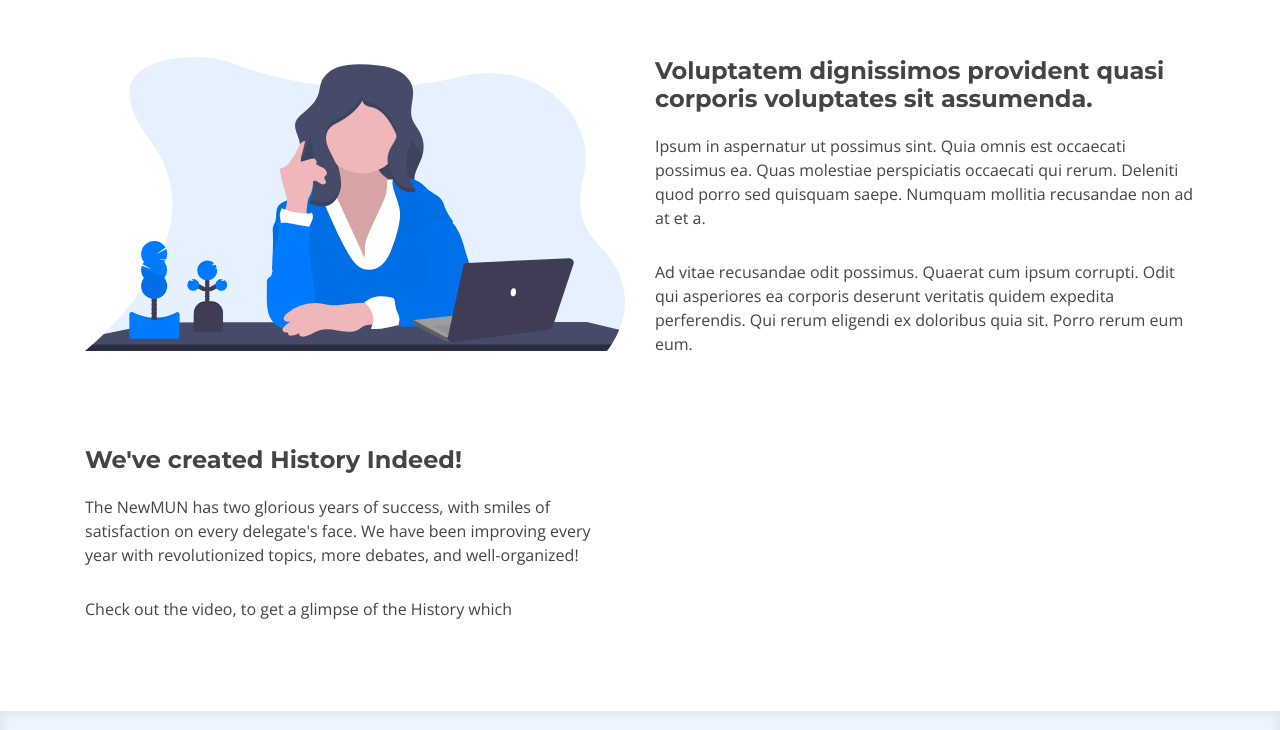
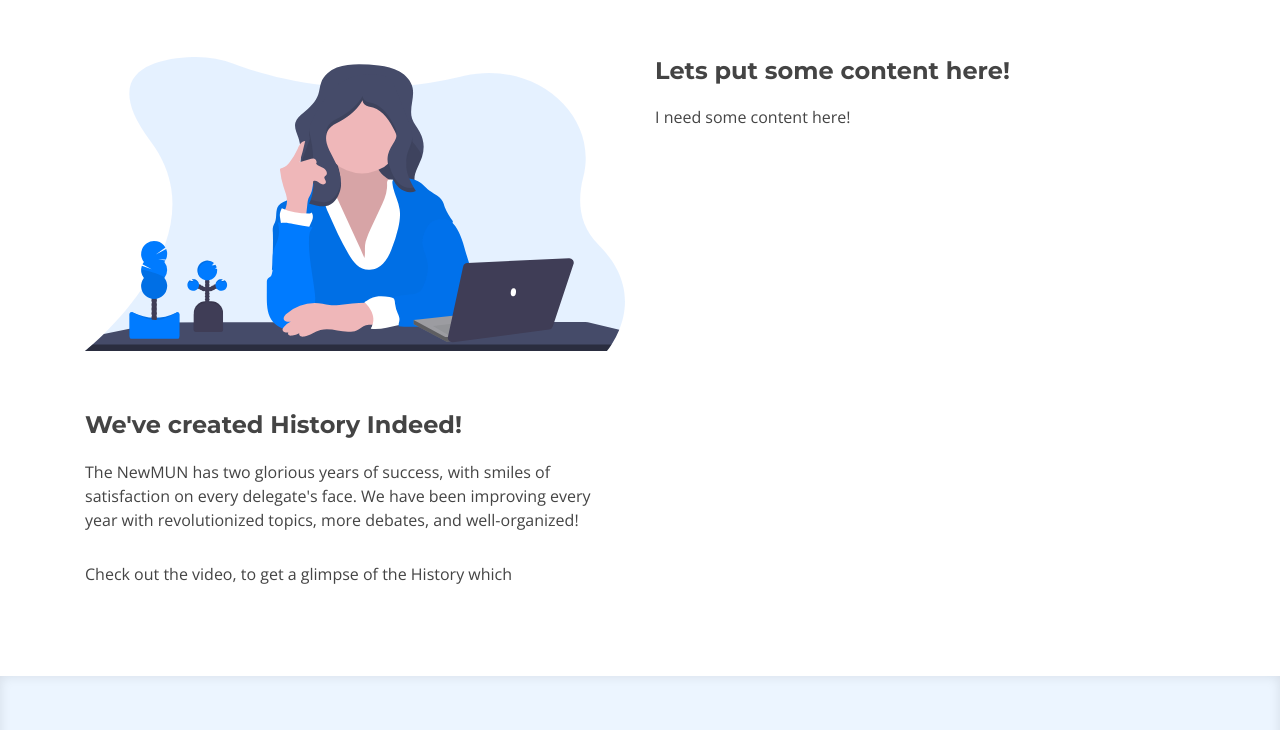
Before and after one commit to newmun/newmun.github.io, a plain HTML site: page index.html in a window 1280 px wide. Shown: the part 1590-2320 px from the top of the page. Drawn offline with nearby package versions, Linux system fonts and the light colour scheme; files whose address does not match are found by name.

Commit message:
modified:   index.html

```diff
--- a/index.html
+++ b/index.html
@@ -183,13 +183,11 @@
             <img src="img/about-extra-1.svg" class="img-fluid" alt="">
           </div>
           <div class="col-lg-6 wow fadeInUp pt-5 pt-lg-0">
-            <h4>Voluptatem dignissimos provident quasi corporis voluptates sit assumenda.</h4>
+            <h4>Lets put some content here!</h4>
             <p>
-              Ipsum in aspernatur ut possimus sint. Quia omnis est occaecati possimus ea. Quas molestiae perspiciatis occaecati qui rerum. Deleniti quod porro sed quisquam saepe. Numquam mollitia recusandae non ad at et a.
+              I need some content here!
             </p>
-            <p>
-              Ad vitae recusandae odit possimus. Quaerat cum ipsum corrupti. Odit qui asperiores ea corporis deserunt veritatis quidem expedita perferendis. Qui rerum eligendi ex doloribus quia sit. Porro rerum eum eum.
-            </p>
+
           </div>
         </div>
 
@@ -796,7 +794,7 @@
       <div class="container-fluid">
 
         <div class="section-header">
-          <h3>Designed and Developed with ❤ by</h3>
+          <h3>Designed and Developed with &hearts; by</h3>
 
         </div>
         <div class="client-logo">
```
